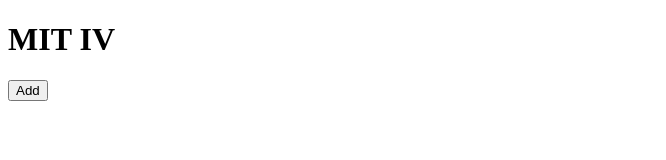
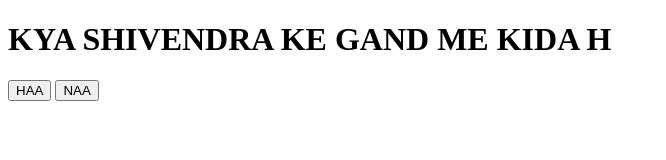
Before and after one commit to Gopal0806/MIT_1st_p, a plain HTML site: page index.html in a window 1280 px wide. Shown: the whole page, without its empty margins (0-666 px from the left). Drawn offline with Linux system fonts and the light colour scheme.

Commit message:
comitted

```diff
--- a/index.html
+++ b/index.html
@@ -6,7 +6,8 @@
     <title>Tool And Techniques</title>
 </head>
 <body>
-    <h1>MIT IV</h1>
-    <button>Add </button>
+    <h1>KYA SHIVENDRA KE GAND ME KIDA H</h1>
+    <button>HAA </button>
+    <button>NAA </button>
 </body>
 </html>
```
